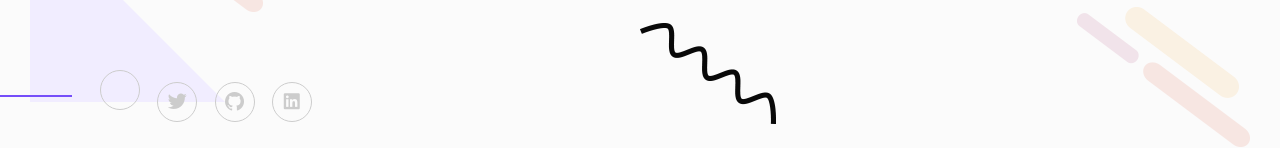
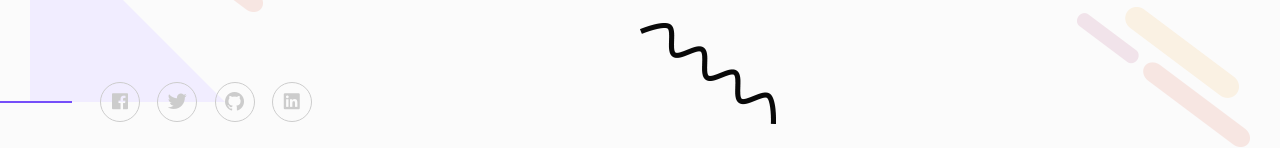
Before and after one commit to vinaydevmd/myweb, a plain HTML site: page VinayCustomWebsite/index.html in a window 1280 px wide. Shown: the part 668-816 px from the top of the page. Drawn offline with Linux system fonts and the light colour scheme; files whose address does not match are found by name.

Commit message:
facebook link adjust

```diff
--- a/VinayCustomWebsite/index.html
+++ b/VinayCustomWebsite/index.html
@@ -142,7 +142,7 @@
                         <div class="col-lg-12">
                             <div class="header-social-icon">
                                 <ul>
-                                    <li><a href="https://www.facebook.com/vinaydev4u"></i></a></li>
+                                    <li><a href="https://www.facebook.com/vinaydev4u"><i class="lni-facebook-original"></i></a></li>
                                     <li><a href="https://twitter.com/vinaydevmd"><i class="lni-twitter-original"></i></a></li>
                                     <li><a href="https://github.com/vinaydevmd?tab=repositories"><i class="lni-github-original"></i></a></li>
                                     <li><a href="www.linkedin.com/in/vinaydevmd"><i class="lni-linkedin-original"></i></a></li>
```
